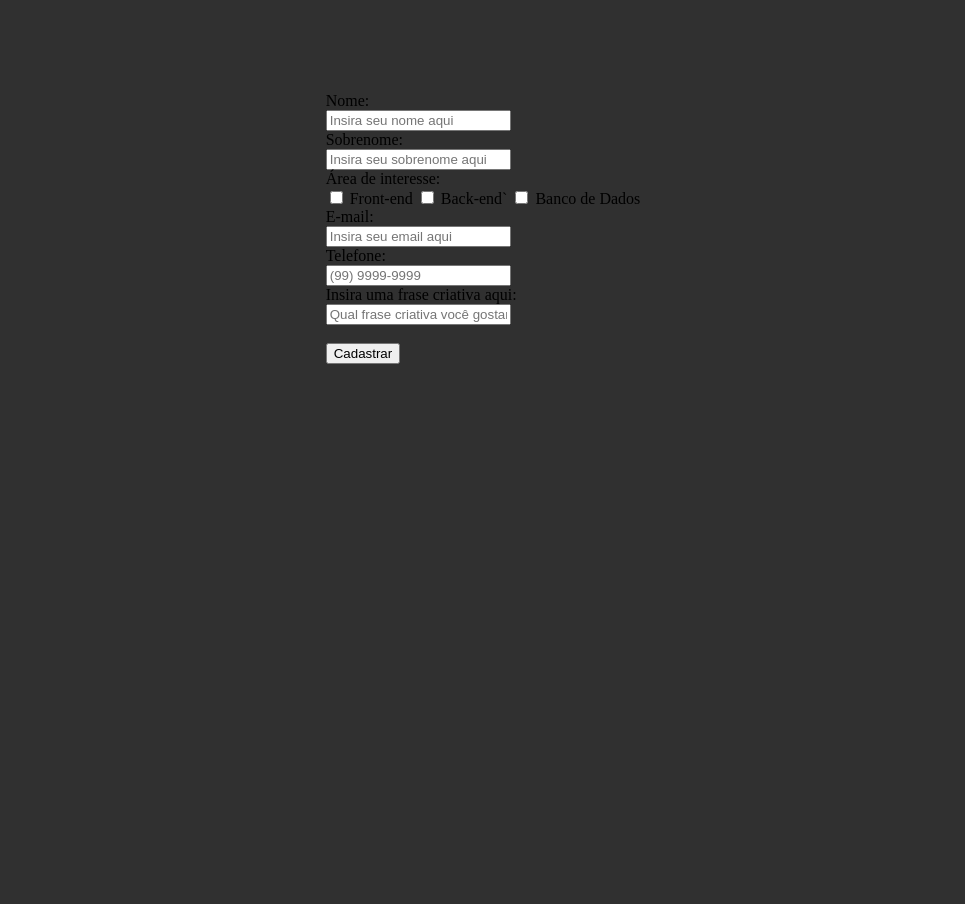
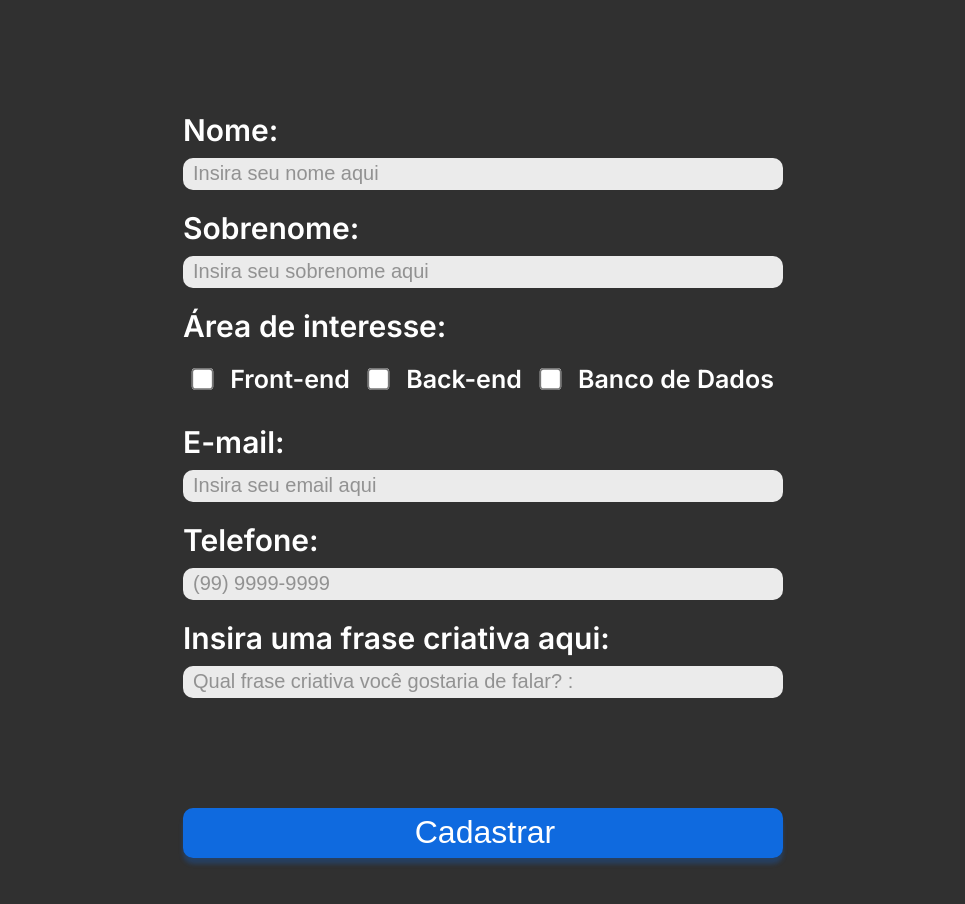
Before and after one commit to AdrielAmori/bootcampdnc, a plain HTML site: page index.html in a window 1280 px wide. Shown: the part 602-1506 px from the top of the page, without its empty margins (157-1122 px from the left). Before the commit the page ends 1066 px from the top, so only its background shows below. Drawn offline with Linux system fonts and the light colour scheme.

Commit message:
Termino da estilizacao do formulario

```diff
--- a/index.html
+++ b/index.html
@@ -31,11 +31,11 @@
 
         <form action="">
             <div class="form-group">
-                <label for="">Nome:</label> <br>
+                <label for="">Nome:</label>
                 <input type="text" placeholder="Insira seu nome aqui">
             </div>
             <div class="form-group">
-                <label for="">Sobrenome:</label> <br>
+                <label for="">Sobrenome:</label>
                 <input type="text" placeholder="Insira seu sobrenome aqui">
             </div>
             <div class="form-group">
@@ -45,7 +45,7 @@
                     <label>Front-end</label>
 
                     <input type="checkbox" value="back">
-                    <label>Back-end</label>`
+                    <label>Back-end</label>
 
                     <input type="checkbox" value="db">
                     <label>Banco de Dados</label>
@@ -53,17 +53,17 @@
 
             </div>
             <div class="form-group">
-                <label for="">E-mail:</label> <br>
+                <label for="">E-mail:</label>
                 <input type="email" placeholder="Insira seu email aqui">
             </div>
             <div class="form-group">
-                <label for="">Telefone:</label> <br>
+                <label for="">Telefone:</label>
                 <input type="text" placeholder="(99) 9999-9999">
             </div>
             <div class="form-group">
-                <label for="">Insira uma frase criativa aqui:</label> <br>
+                <label for="">Insira uma frase criativa aqui:</label>
                 <input type="text" placeholder="Qual frase criativa você gostaria de falar? :">
-            </div> <br>
+            </div>
 
             <input type="submit" value="Cadastrar" >
         </form>
--- a/style.css
+++ b/style.css
@@ -103,3 +103,61 @@ body {
             color: white;
             padding: 5px;
         }
+
+        /* Formulário */
+        form {
+            color: white;
+            font-family: var(--fonte-padrao);
+            font-size: 30px;
+            font-weight: 600;
+            width: 600px;
+        }
+
+        .form-group {
+            display: flex;
+            flex-direction: column;
+            margin-top: 10px;
+            margin-bottom: 10px;
+        }
+
+        form input {
+            border-radius: 10px;
+            height: 30px;
+            border: 0px;
+            font-size: 20px;
+            padding-left: 10px;
+            background: rgba(255, 255, 255, 0.90);
+        }
+
+        form label {
+            margin: 10px 0px;
+        }
+
+        form input::placeholder {
+            color: rgba(57, 57, 57, 0.50);
+        }
+
+        .checkbox-itens label{
+            font-size: 25px;
+        }
+
+        .checkbox-itens {
+            display: flex;
+            justify-content: space-around;
+            align-items: center;
+        }
+
+        input[type="checkbox"] {
+            transform: scale(1.7);
+        }
+
+        input[type="submit"] {
+            background-color: rgba(12, 112, 242, 0.9);
+            box-shadow: 0px 6px 4px 0px rgba(12, 112, 242, 0.25);
+            width: 100%;
+            height: 50px;
+            font-size: 32px;
+            color: white;
+            margin-top: 100px;
+            cursor: pointer;
+        }
```
